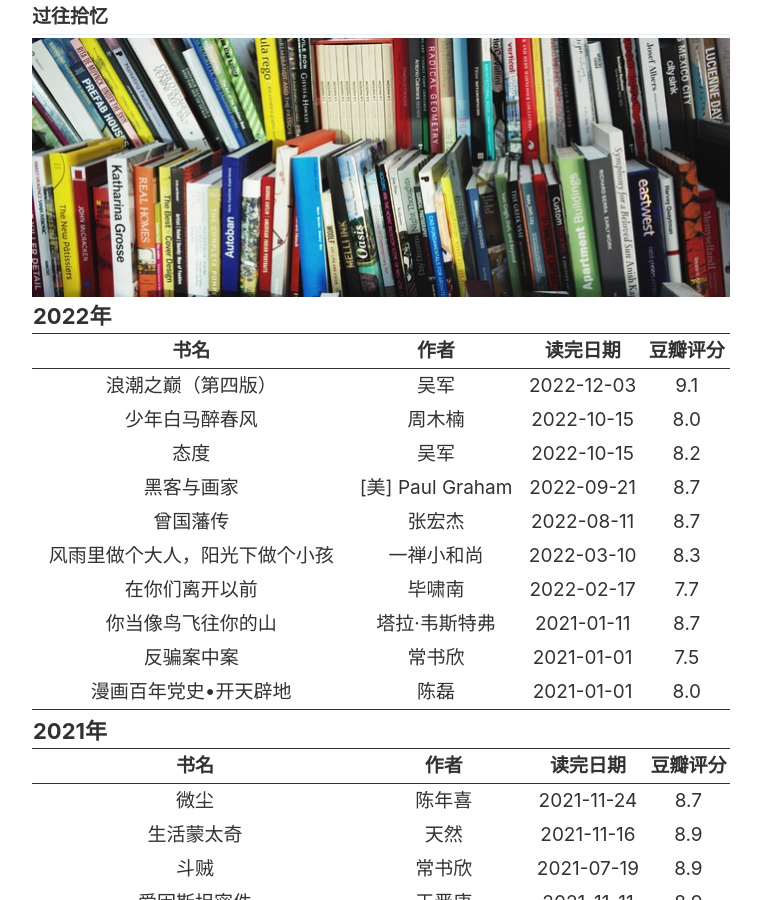
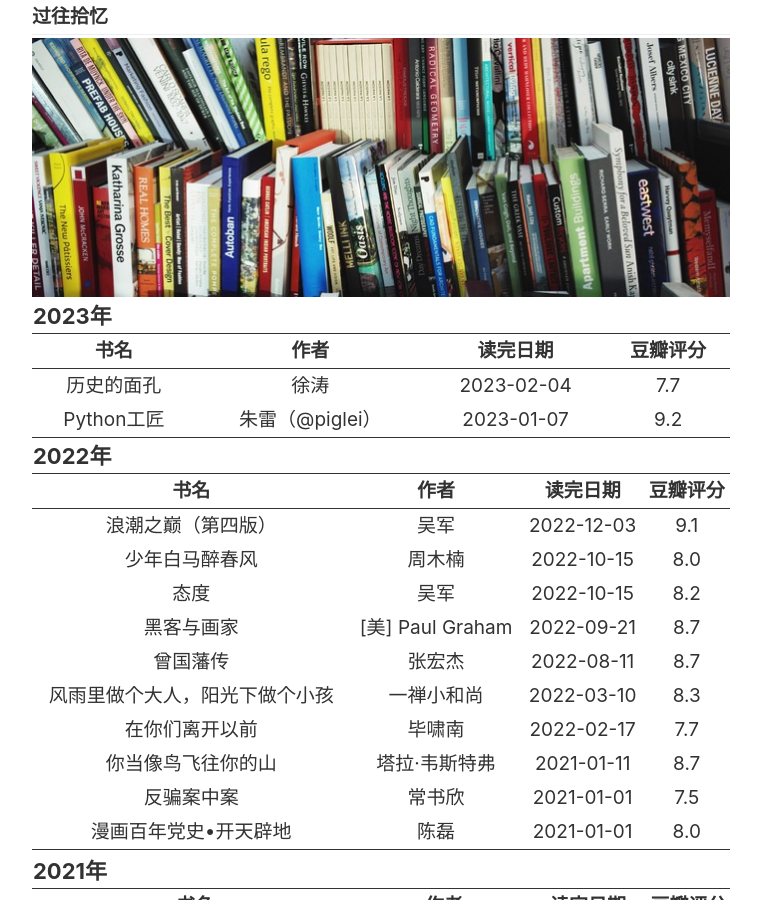
Before and after one commit to SWHL/SWHL.github.io, a Jekyll site: the page built from _pages/books.md, in a window 1280 px wide and 900 px high. Shown: the whole window, without its empty margins (259-1020 px from the left). Built offline with Jekyll 4.4.1, drawn with Linux system fonts in a browser that asks for light colours.

Commit message:
Update files

```diff
--- a/_pages/books.md
+++ b/_pages/books.md
@@ -2,6 +2,35 @@
 layout: page
 image: "./images/pages/books.jpg"
 ---
+
+<table style="line-height:32px;width:100%; height:100%; margin: 0 auto;text-align:center;border-bottom:1px solid;">
+    <thead>
+        <tr>
+            <th colspan="4" style="text-align:left;font-size:22px;">2023年</th>
+        </tr>
+        <tr style="border-bottom:1px solid; border-top:1px solid;">
+    　       <th>书名</th>
+             <th>作者</th>
+             <th>读完日期</th>
+             <th>豆瓣评分</th>
+        </tr>
+　　</thead>
+    <tbody>
+    　　<tr>
+    　　　　　<td><a href="https://book.douban.com/subject/35304871/" target="_blank">历史的面孔</a></td>
+    　　　　　<td>徐涛</td>
+    　　　　　<td>2023-02-04</td>
+    　　　　　<td>7.7</td>
+    　　</tr>
+    　　<tr>
+    　　　　　<td><a href="https://book.douban.com/subject/35723705/" target="_blank">Python工匠</a></td>
+    　　　　　<td>朱雷（@piglei）</td>
+    　　　　　<td>2023-01-07</td>
+    　　　　　<td>9.2</td>
+    　　</tr>
+    </tbody>
+</table>
+
 
 <table style="line-height:32px;width:100%; height:100%; margin: 0 auto;text-align:center;border-bottom:1px solid;">
     <thead>
```
Also changed, not shown: _pages/videos.md (+15 -0 lines).
